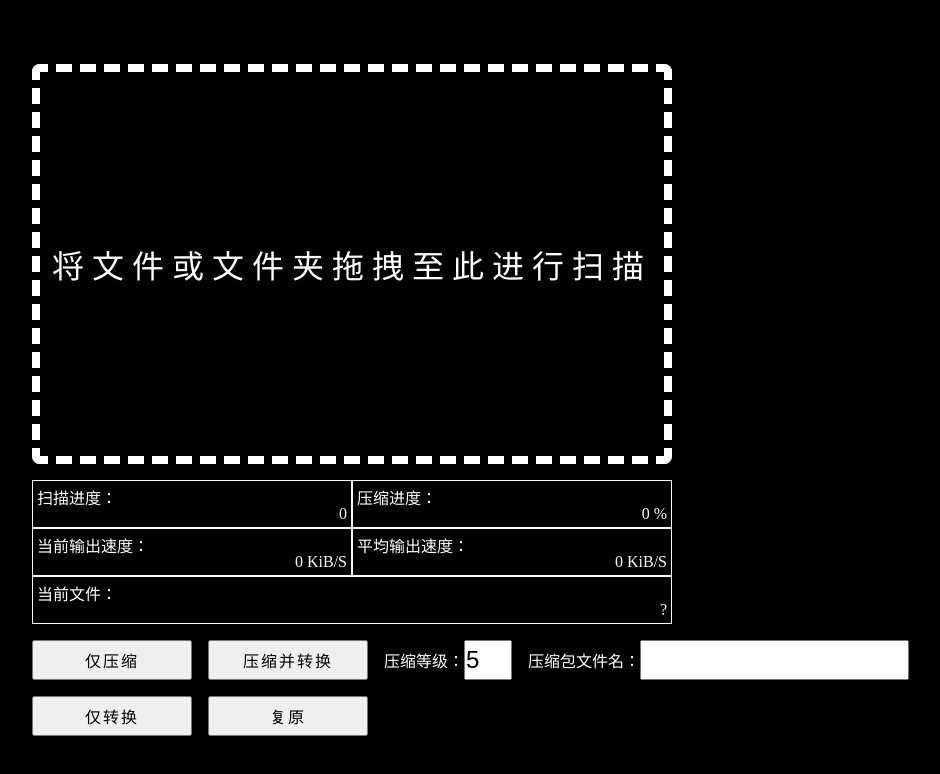
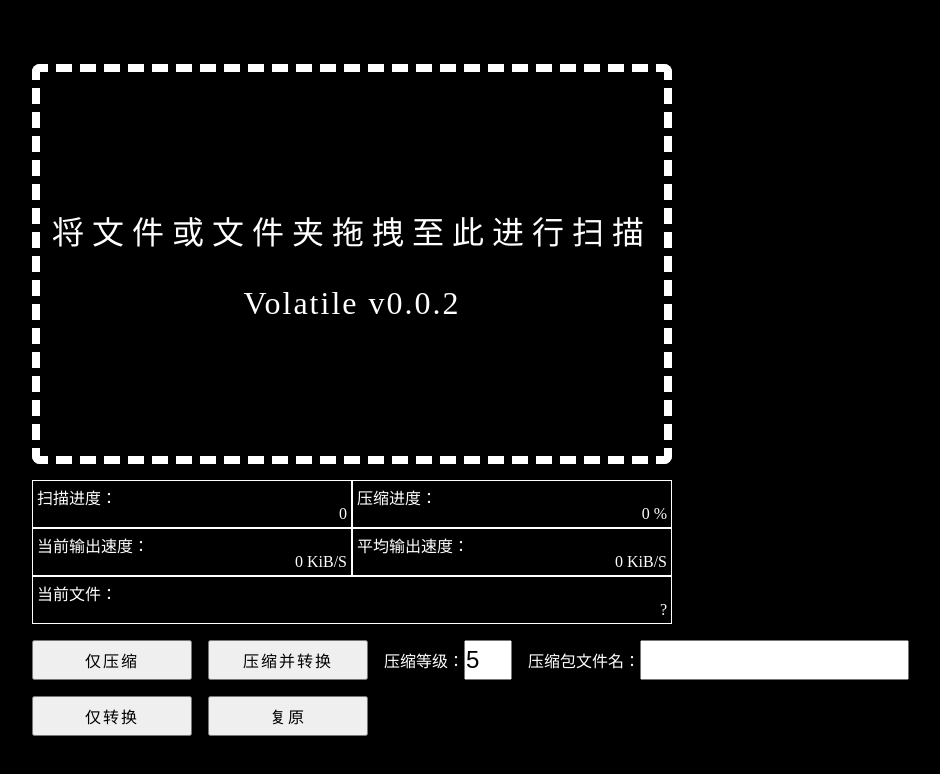
Before and after one commit to LittleSaya/volatile, a plain HTML site: page 0.0.2/index.html in a window 1280 px wide. Shown: the whole page, without its empty margins (288-1228 px from the left). Drawn offline with Linux system fonts and the light colour scheme; no server answers.

Commit message:
modify v0.0.2

```diff
--- a/0.0.2/index.html
+++ b/0.0.2/index.html
@@ -93,6 +93,7 @@
         <div id="container">
             <div id="dropping_area">
                 <p>将文件或文件夹拖拽至此进行扫描</p>
+                <p style="letter-spacing: 2px; margin-top: 1em;">Volatile v0.0.2</p>
             </div>
 
             <div id="status">
```
Also changed, not shown: 1 other file.
